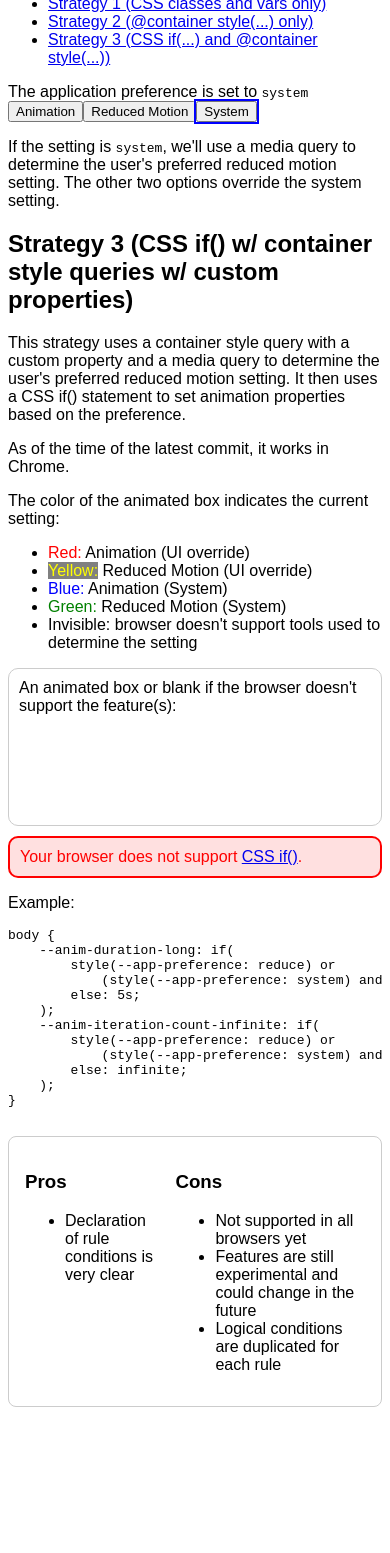
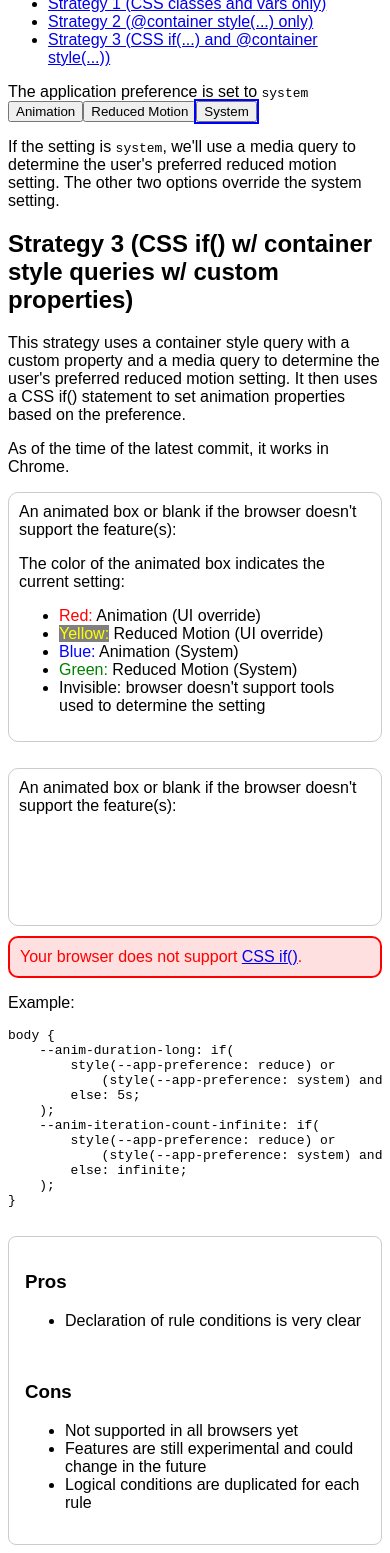
Before and after one commit to adashrod/AppAndOsPreferencesCssAngular, an Angular app: page /strategy-3 in a window 390 px wide. Shown: the part 599-2152 px from the top of the page. Before the commit the page ends 2014 px from the top, so only its background shows below. Built offline with nearby package versions, Linux system fonts and the light colour scheme.

Commit message:
update styles for mobile layout

```diff
--- a/src/app/components/pros-and-cons/pros-and-cons.component.css
+++ b/src/app/components/pros-and-cons/pros-and-cons.component.css
@@ -6,3 +6,9 @@
     padding: 1rem;
     border-radius: 0.5rem;
 }
+
+@media (orientation: portrait) {
+    .pros-and-cons {
+        flex-direction: column;
+    }
+}
--- a/src/app/components/pros-and-cons/pros-and-cons.component.html
+++ b/src/app/components/pros-and-cons/pros-and-cons.component.html
@@ -1,18 +1,18 @@
 <div class="pros-and-cons">
-    <div class="column">
+    <section>
         <h3>Pros</h3>
         <ul>
             @for (pro of pros; track pro) {
                 <li>{{ pro }}</li>
             }
         </ul>
-    </div>
-    <div class="column">
+    </section>
+    <section>
         <h3>Cons</h3>
         <ul>
             @for (con of cons; track con) {
                 <li>{{ con }}</li>
             }
         </ul>
-    </div>
+    </section>
 </div>
--- a/src/app/components/strategy1-css-vars-and-classes/strategy1-css-vars-and-classes.component.css
+++ b/src/app/components/strategy1-css-vars-and-classes/strategy1-css-vars-and-classes.component.css
@@ -1,6 +1,13 @@
-.animation-container {
-    width: 100%;
-    height: 100px;
+.demo-container {
+    display: flex;
+    flex-direction: row;
+    gap: 1rem;
+}
+
+@media (orientation: portrait) {
+    .demo-container {
+        flex-direction: column;
+    }
 }
 
 @keyframes slide {
--- a/src/app/components/strategy1-css-vars-and-classes/strategy1-css-vars-and-classes.component.html
+++ b/src/app/components/strategy1-css-vars-and-classes/strategy1-css-vars-and-classes.component.html
@@ -2,10 +2,14 @@
 <p>
     This strategy uses only CSS classes to set the values of animation tokens. Which class to use is calculated in JavaScript; no media queries are used in the CSS.
 </p>
-<app-color-legend />
-<app-animation-container>
-    <div class="sliding-box"></div>
-</app-animation-container>
+<div class="demo-container">
+    <app-animation-container>
+        <app-color-legend />
+    </app-animation-container>
+    <app-animation-container>
+        <div class="sliding-box"></div>
+    </app-animation-container>
+</div>
 <p>Example:</p>
 <pre>
 body.animate &#123;
--- a/src/app/components/strategy2-container-style/strategy2-container-style.component.css
+++ b/src/app/components/strategy2-container-style/strategy2-container-style.component.css
@@ -1,6 +1,13 @@
-.animation-container {
-    width: 100%;
-    height: 100px;
+.demo-container {
+    display: flex;
+    flex-direction: row;
+    gap: 1rem;
+}
+
+@media (orientation: portrait) {
+    .demo-container {
+        flex-direction: column;
+    }
 }
 
 @keyframes slide {
--- a/src/app/components/strategy2-container-style/strategy2-container-style.component.html
+++ b/src/app/components/strategy2-container-style/strategy2-container-style.component.html
@@ -3,13 +3,16 @@
     This strategy uses a container style query with a custom property and a media query to determine the user's preferred reduced motion setting.
 </p>
 <p>As of the time of the latest commit, it works in Chrome and Kiwi.</p>
+<div class="demo-container">
+    <app-animation-container>
         <app-color-legend />
-<!-- todo: add some style to .animation-container to indicate that the it's empty because the browser doesn't support the feature -->
+    </app-animation-container>
     <app-animation-container>
         @if (supportsContainerStyleQueriesWithCustomProperties()) {
             <div class="sliding-box"></div>
         }
     </app-animation-container>
+</div>
 <app-browser-support-notice [feature]="Feature.CONTAINER_STYLE_CUSTOM_PROPERTIES" />
 <p>Example:</p>
 <pre>
--- a/src/app/components/strategy3-css-if/strategy3-css-if.component.css
+++ b/src/app/components/strategy3-css-if/strategy3-css-if.component.css
@@ -1,6 +1,13 @@
-.animation-container {
-    width: 100%;
-    height: 100px;
+.demo-container {
+    display: flex;
+    flex-direction: row;
+    gap: 1rem;
+}
+
+@media (orientation: portrait) {
+    .demo-container {
+        flex-direction: column;
+    }
 }
 
 @keyframes slide {
--- a/src/app/components/strategy3-css-if/strategy3-css-if.component.html
+++ b/src/app/components/strategy3-css-if/strategy3-css-if.component.html
@@ -4,10 +4,14 @@
     It then uses a CSS if() statement to set animation properties based on the preference.
 </p>
 <p>As of the time of the latest commit, it works in Chrome.</p>
-<app-color-legend />
-<app-animation-container>
-    <div class="sliding-box"></div>
-</app-animation-container>
+<div class="demo-container">
+    <app-animation-container>
+        <app-color-legend />
+    </app-animation-container>
+    <app-animation-container>
+        <div class="sliding-box"></div>
+    </app-animation-container>
+</div>
 <app-browser-support-notice [feature]="Feature.CONTAINER_STYLE_CUSTOM_PROPERTIES" />
 <app-browser-support-notice [feature]="Feature.CSS_IF" />
 <p>Example:</p>
```
Also changed, not shown: 1 other file (tests, documents, lock files or other folders). Lines whose indentation alone changed are shown as unchanged.
